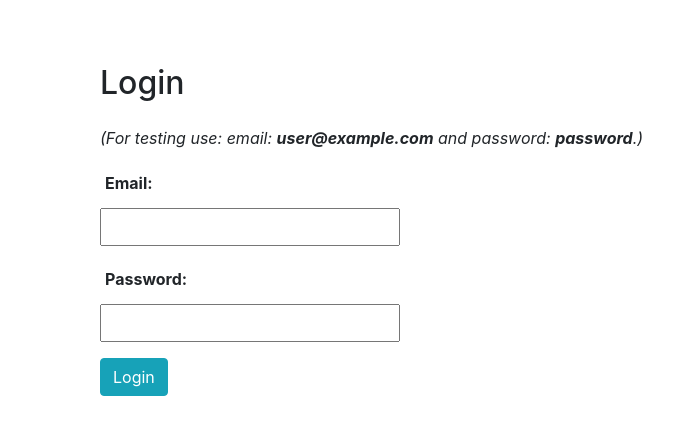
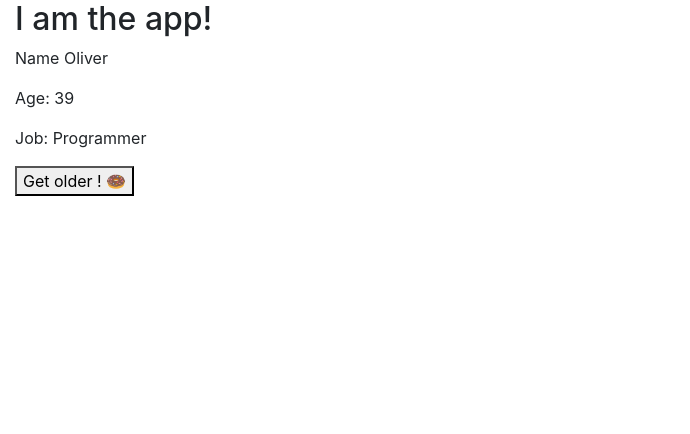
Before and after one commit to olivervoros/mern-shopping-list, a React (Create React App) app: page / in a window 1280 px wide. Before the commit this address led to /login. Shown: the top 434 px of the page, without its empty margins (0-690 px from the left). Built offline with nearby package versions, Linux system fonts and the light colour scheme.

Commit message:
try Context API

```diff
--- /dev/null
+++ b/src/WithContext.js
@@ -0,0 +1,73 @@
+import React, {Component, Fragment} from 'react';
+
+// 1. First create the context
+const MyContext = React.createContext();
+
+// 2. Then create the provider
+class MyProvider extends Component {
+
+    state = {
+        name : "Oliver",
+        age : 39,
+        job : "Programmer"
+    }
+
+    render() {
+        return (
+            <MyContext.Provider value={{
+                state: this.state,
+                growYearOlder: () => this.setState({
+                    age: this.state.age + 1
+                })
+            }}>
+                {this.props.children}
+            </MyContext.Provider>
+        )
+    }
+
+
+}
+
+const Family = (props) => (
+    <div>
+        <Person />
+    </div>
+)
+
+
+// The consumer always has a function embedded such as below...
+class Person extends Component {
+
+    render() {
+        return(
+            <div>
+                <MyContext.Consumer>
+                    {(context) => (
+                        <Fragment>
+                        <p>Name {context.state.name}</p>
+                        <p>Age: {context.state.age}</p>
+                        <p>Job: {context.state.job}</p>
+                            <button onClick={context.growYearOlder}>Get older ! 🍩</button>
+                        </Fragment>
+                    )}
+                </MyContext.Consumer>
+            </div>
+        )
+    }
+}
+
+class AppWithContext extends Component {
+
+    render() {
+        return(
+            <MyProvider>
+            <div>
+                <h2>I am the app!</h2>
+                <Family />
+            </div>
+        </MyProvider>
+        )
+    }
+}
+
+export default AppWithContext;
--- /dev/null
+++ b/src/WithoutContext.js
@@ -0,0 +1,39 @@
+import React, {Component} from 'react';
+
+const Family = (props) => (
+    <div>
+        <Person name={props.name} />
+    </div>
+)
+
+
+class Person extends Component {
+
+    render() {
+        return(
+            <div>
+                <p>Hey my name is {this.props.name}</p>
+            </div>
+        )
+    }
+}
+
+class AppWithoutContext extends Component {
+
+    state = {
+        name : "Oliver",
+        age : 39,
+        job : "Programmer"
+    }
+
+    render() {
+        return(
+        <div>
+            <h2>I am the app!</h2>
+            <Family name={this.state.name} />
+        </div>
+        )
+    }
+}
+
+export default AppWithoutContext;
--- a/src/index.js
+++ b/src/index.js
@@ -1,10 +1,12 @@
 import React from 'react';
 import {render} from 'react-dom';
 import * as serviceWorker from './serviceWorker';
-import App from './App';
+import AppWithoutContext from './WithoutContext';
+import AppWithContext from './WithContext';
 
 
-render(<App/>, document.getElementById('root'));
+//render(<AppWithoutContext/>, document.getElementById('root'));
+render(<AppWithContext/>, document.getElementById('root'));
 
 // If you want your app to work offline and load faster, you can change
 // unregister() to register() below. Note this comes with some pitfalls.
```
